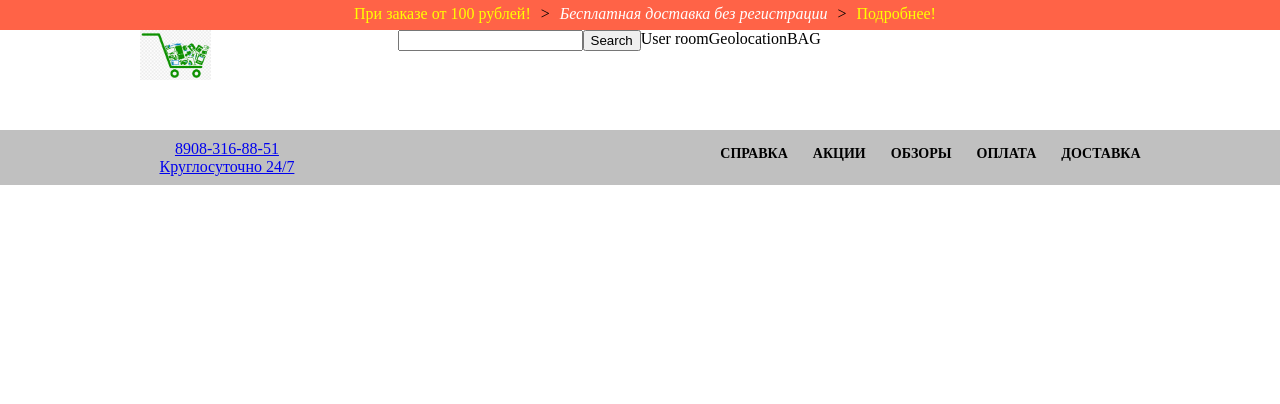
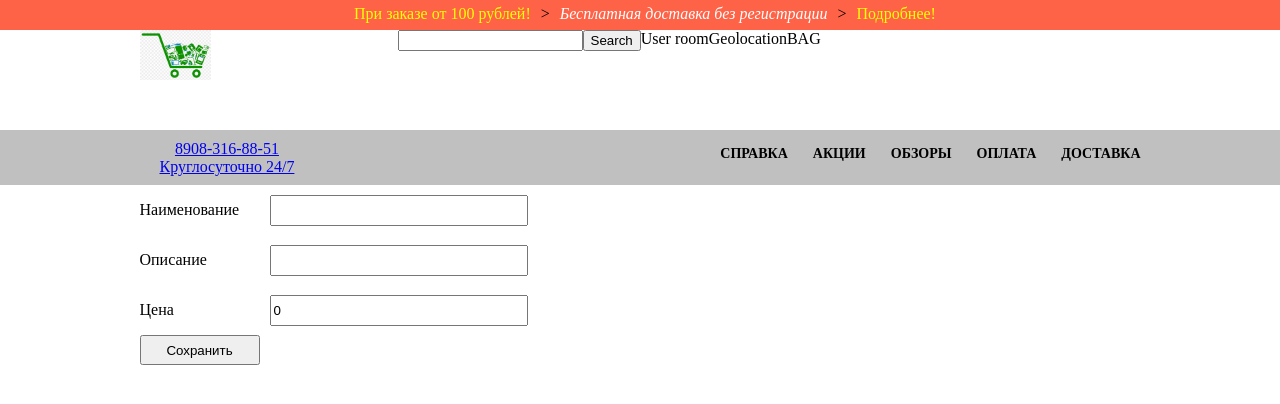
Before and after one commit to bishop777-sys/InternetMarket_Front, a React app: page /users in a window 1280 px wide. Shown: the top 404 px of the page. Built offline with nearby package versions, Linux system fonts and the light colour scheme.

Commit message:
Add page Adding product

```diff
--- a/src/components/App/App.jsx
+++ b/src/components/App/App.jsx
@@ -1,6 +1,7 @@
 import React, {Fragment, Component } from 'react'
 import {BrowserRouter as Router, Switch, Route, Link} from 'react-router-dom';
 
+import PersonalArea from '../PersonalArea/PersonalArea.jsx';
 import PopupRegion from '../PopupRegion/PopupRegion.jsx'
 import Header from '../Header/Header.jsx'
 import HeaderBar from '../HeaderBar/HeaderBar.jsx'
@@ -32,6 +33,9 @@ class App extends Component {
                                 <Route path="/about">
                                     <PopupRegion />
                                 </Route>
+                                <Route path="/users">
+                                    <PersonalArea />
+                                </Route>
                             </Switch>
                         </Router>
                     </div>
--- /dev/null
+++ b/src/components/PersonalArea/PersonalArea.css
@@ -0,0 +1,17 @@
+.div_lc div{
+    display: flex;
+    align-items: center;
+}
+.div_lc input{
+    height: 25px;
+}
+.div_lc p{
+    width: 130px;
+}
+.div_lc input{
+    width: 250px;
+}
+.div_lc button{
+    width: 120px;
+    height: 30px;
+}
--- /dev/null
+++ b/src/components/PersonalArea/PersonalArea.jsx
@@ -0,0 +1,72 @@
+import React, {Component} from 'react';
+import './PersonalArea.css';
+
+class PersonalArea extends Component{
+    constructor(props){
+        super(props);
+
+        this.state = {
+            name: "",
+            description: "",
+            price: 0
+        }
+
+        this.changeName = this.changeName.bind(this);
+        this.saveOnServer = this.saveOnServer.bind(this);
+    }
+
+    changeName(e){
+        e.preventDefault();
+        const { target: { name, value } } = e
+        this.setState({
+            [name]: value
+        });
+    }
+    async saveOnServer(){
+        let Product = {
+            name: this.state.name,
+            description: this.state.description,
+            price: Number(this.state.price)
+        };
+        console.log(Product);
+        let json = await fetch('https://localhost:44385/api/product/add', {
+            method: 'POST',
+            headers: {
+                "Content-Type": "application/json",
+                "Accept": "application/json"
+            },
+            body: JSON.stringify(Product)
+        });
+
+        /*if (json.ok) { // если HTTP-статус в диапазоне 200-299
+            // получаем тело ответа (см. про этот метод ниже)
+            let json1 = await json.json();
+            console.log(json1)
+          } else {
+            alert("Ошибка HTTP: " + json.status);
+          }*/
+    }
+    render(){
+        return(
+            <div className="div_lc">
+                <div>
+                    <p>Наименование</p>
+                    <input type="text" name="name" onChange={this.changeName} value={this.state.name} />
+                </div>
+                <div>
+                    <p>Описание</p>
+                    <input type="text" name="description" onChange={this.changeName} value={this.state.description}></input>
+                </div>
+                <div>
+                    <p>Цена</p>
+                    <input type="text" name="price" onChange={this.changeName} value={this.state.price}></input>
+                </div>
+                <button onClick={this.saveOnServer}>Сохранить</button>
+            </div>
+
+        )
+
+    }
+}
+
+export default PersonalArea;
```
